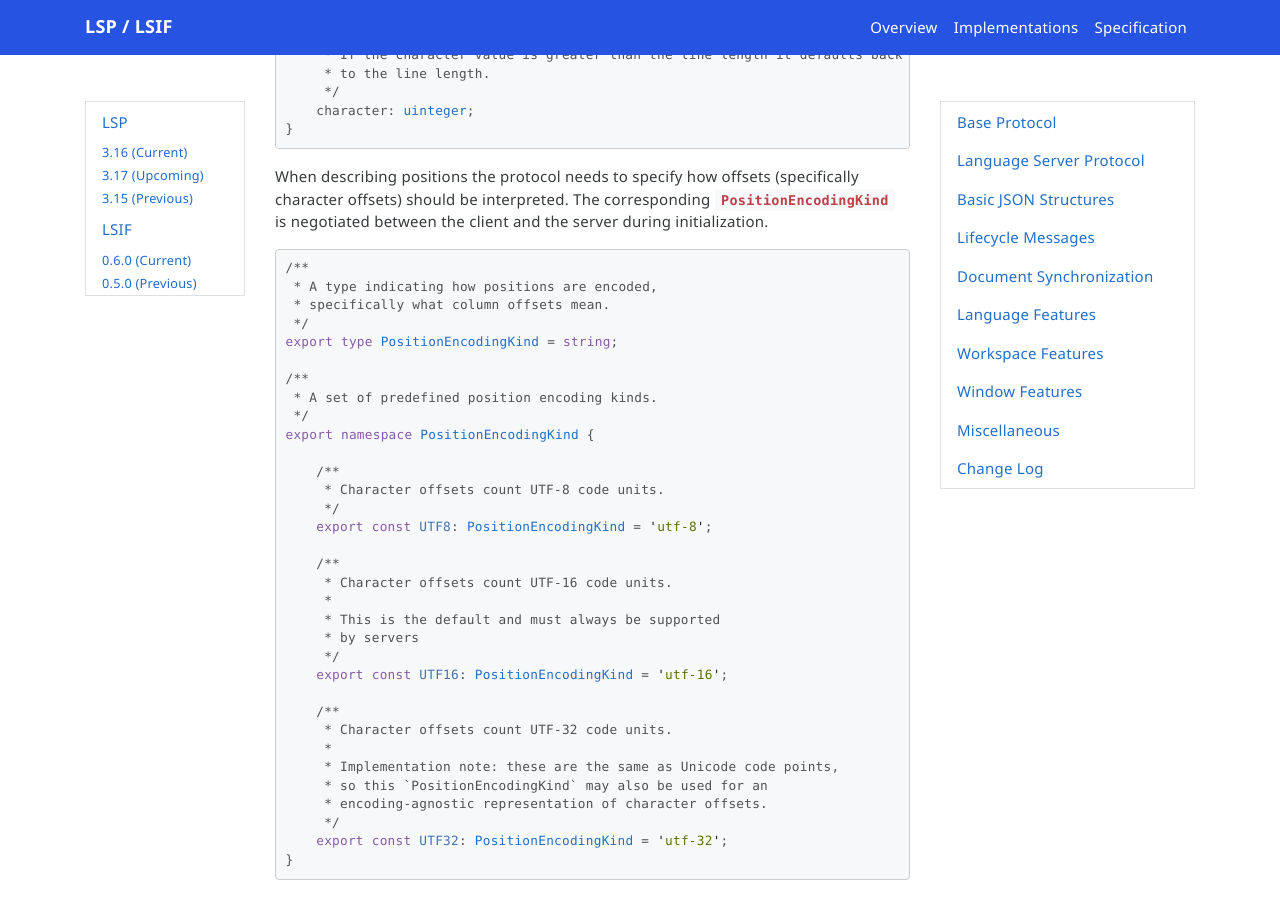
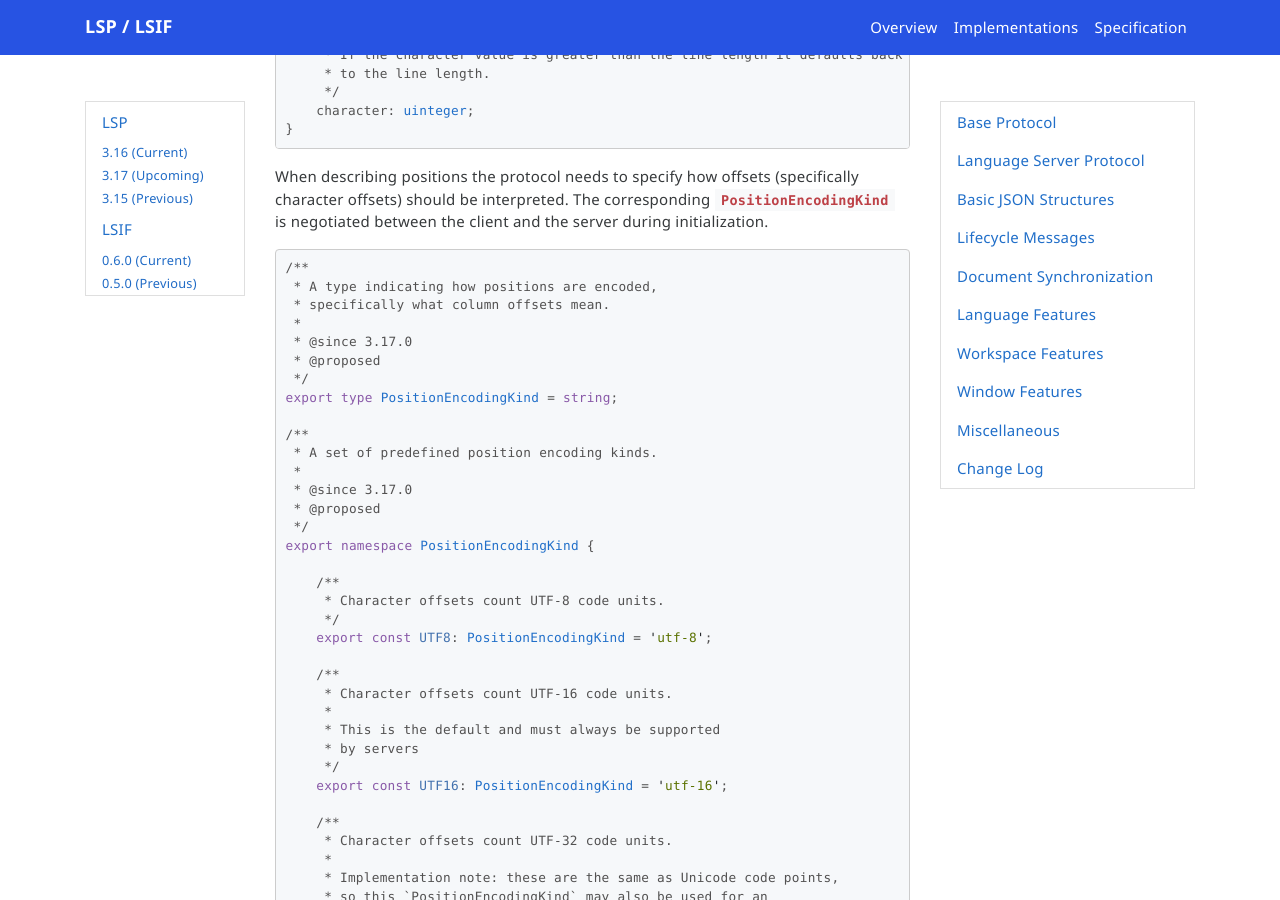
Before and after one commit to microsoft/language-server-protocol, a Jekyll site: the page built from _specifications/lsp/3.17/specification.md, in a window 1280 px wide and 900 px high, scrolled down 13225 px. Built offline with Jekyll 4.4.1, drawn with Linux system fonts in a browser that asks for light colours; nearby versions of some CDN libraries; emoji names are drawn with the system emoji font; comment, search, counter and statistics services are not loaded.

Commit message:
More tweaks

```diff
--- a/_specifications/lsp/3.17/types/position.md
+++ b/_specifications/lsp/3.17/types/position.md
@@ -30,11 +30,17 @@ The corresponding `PositionEncodingKind` is negotiated between the client and th
 /**
  * A type indicating how positions are encoded,
  * specifically what column offsets mean.
+ *
+ * @since 3.17.0
+ * @proposed
  */
 export type PositionEncodingKind = string;
 
 /**
  * A set of predefined position encoding kinds.
+ *
+ * @since 3.17.0
+ * @proposed
  */
 export namespace PositionEncodingKind {
 
```
